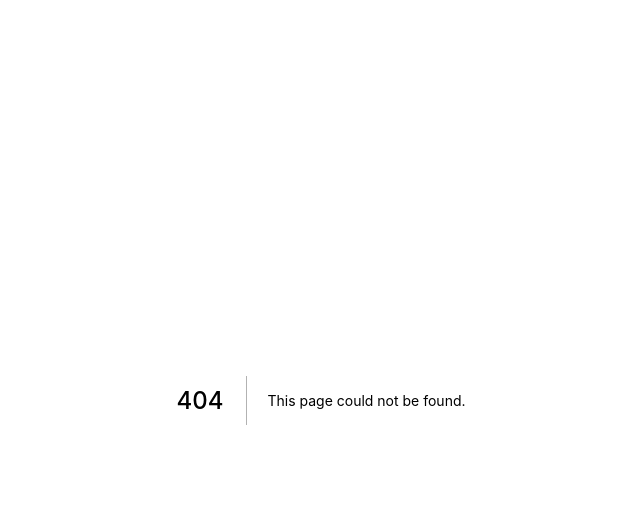
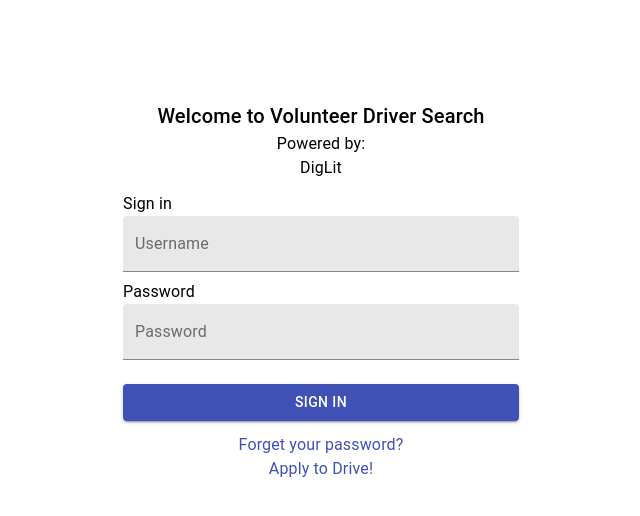
Before and after one commit to diglit/volunteer-toronto-volunteer-drivers-app, a Next.js app in the folder web-client/: page /signin in a window 1280 px wide. Before the commit this address had no page. Shown: the top 516 px of the page, without its empty margins (319-959 px from the left). Built offline with nearby package versions, Linux system fonts and the light colour scheme.

Commit message:
#24 Create a Sign In Page (#32)
* created signin page

* created signin page

* add handle submit

* add component style file

* change component folder

* fix the signin page file

* add id to input fields and change css file name

```diff
--- a/web-client/package.json
+++ b/web-client/package.json
@@ -30,6 +30,7 @@
     "next": "10.0.3",
     "react": "17.0.1",
     "react-dom": "17.0.1",
+    "react-hook-form": "^6.14.2",
     "react-redux": "^7.2.2",
     "redux": "^4.0.5",
     "redux-thunk": "^2.3.0",
--- /dev/null
+++ b/web-client/src/pages/signin.tsx
@@ -0,0 +1,17 @@
+import { NextPage } from 'next';
+import Head from 'next/head';
+import React from 'react';
+import SignInPage from "../shared/components/SignInPage";
+
+const Home: NextPage = () => {
+  return (
+    <>
+      <Head>
+        <title>Sign In</title>
+      </Head>
+      <SignInPage />
+    </>
+  );
+};
+
+export default Home;
--- /dev/null
+++ b/web-client/src/shared/components/SignInPage/index.module.scss
@@ -0,0 +1,11 @@
+.header {
+    text-align: center;
+  }
+
+.container {
+    padding: 100px;
+}
+
+.links {
+  text-align: center;
+}
--- /dev/null
+++ b/web-client/src/shared/components/SignInPage/index.tsx
@@ -0,0 +1,122 @@
+import React from 'react';
+// Modules
+import { NextPage } from 'next/types';
+import { useRouter } from "next/router";
+import { useForm } from 'react-hook-form';
+// MUI Core
+import { Typography, Link, TextField, Grid, Container, Button } from '@material-ui/core';
+import styles from './index.module.scss'
+
+interface FormData {
+  username: string;
+  password: string;
+}
+
+const SignInPage: NextPage = () => {
+
+  const { handleSubmit, register } = useForm<FormData>();
+  const router = useRouter();
+
+  //handle submit
+  const onSubmit = handleSubmit(async (data) => {
+    try {
+      const response = await fetch("/userapi", {
+        method: "POST",
+        headers: { "Content-Type": "application/json" },
+        body: JSON.stringify(data)
+      });
+
+      if (response.ok) {
+        // check validation
+        return router.push("/somewhere");
+      }
+    } catch (error) {
+      console.error(error);
+    }
+  })
+
+  return (
+    <Container className={styles.container} maxWidth="xs">
+
+      <Grid className={styles.header} container spacing={3} >
+        <Grid item xs>
+          <Typography variant='h6'>
+            Welcome to Volunteer Driver Search
+        </Typography>
+          <Typography>
+            Powered by:
+        </Typography>
+          <Typography>
+            DigLit
+        </Typography>
+        </Grid>
+      </Grid>
+
+      <form onSubmit={onSubmit}>
+        <Grid container spacing={3}>
+          <Grid item xs>
+            <Grid container spacing={1}>
+              <Grid item xs={12}>
+                <Typography >
+                  Sign in
+                </Typography>
+                <TextField
+                  fullWidth
+                  inputRef={register({ required: true })}
+                  label="Username"
+                  name="username"
+                  id="username"
+                  variant="filled"
+                />
+              </Grid>
+              <Grid item xs={12}>
+                <Typography>
+                  Password
+                </Typography>
+                <TextField
+                  fullWidth
+                  inputRef={register({ required: true })}
+                  label="Password"
+                  name="password"
+                  id="password"
+                  type="password"
+                  variant="filled"
+                />
+              </Grid>
+            </Grid>
+          </Grid>
+          <Grid item xs={12}>
+            <Button
+              fullWidth
+              color="primary"
+              type="submit"
+              variant="contained"
+            >
+              Sign In
+            </Button>
+          </Grid >
+          <Grid className={styles.links} container >
+
+
+            <Grid item xs={12}>
+              <Typography>
+                <Link href="#">
+                  Forget your password?
+                </Link>
+              </Typography>
+            </Grid>
+            <Grid item xs={12}>
+              <Typography>
+                <Link href="/signup">
+                  Apply to Drive!
+                </Link>
+              </Typography>
+            </Grid>
+          </Grid>
+        </Grid>
+      </form>
+    </Container>
+  );
+}
+
+export default SignInPage;
```
Also changed, not shown: 1 other file (tests, documents, lock files or other folders).
